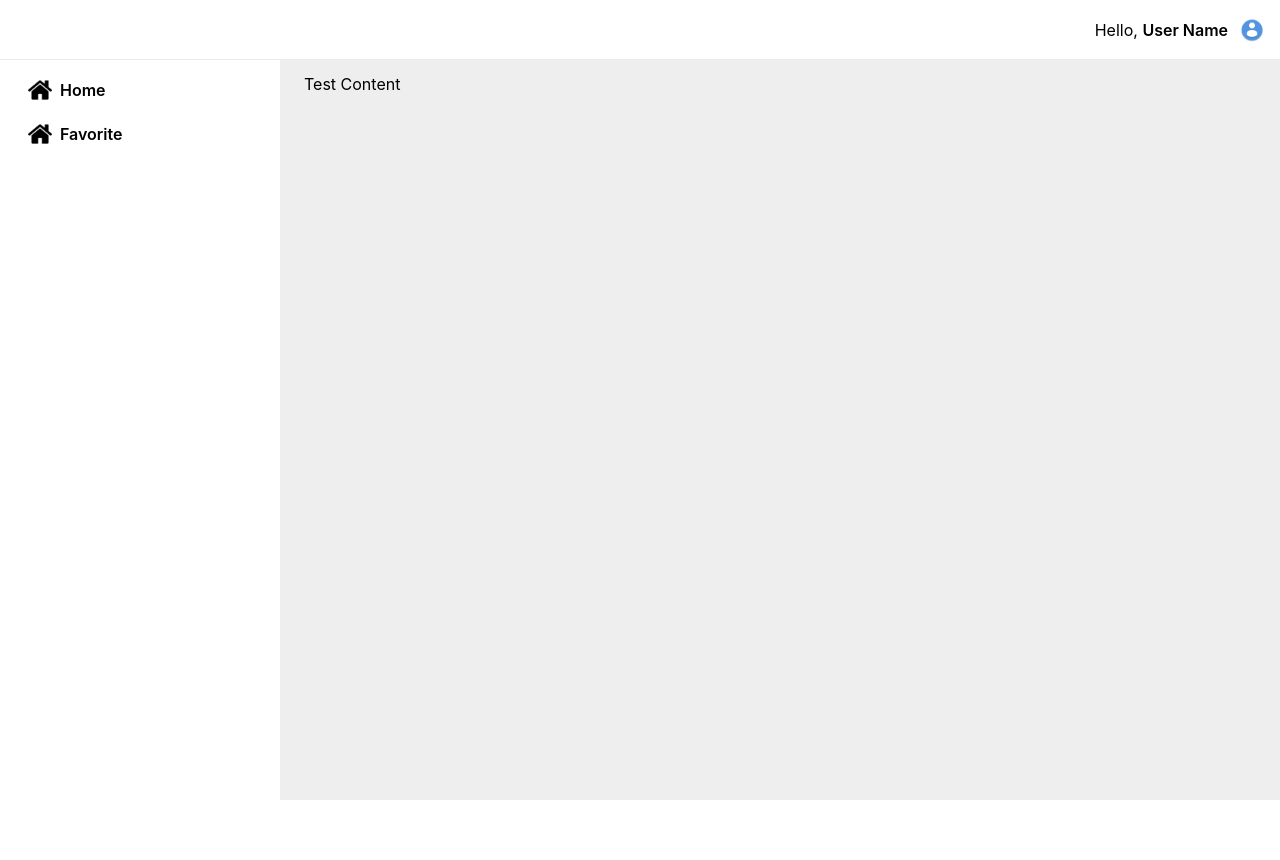
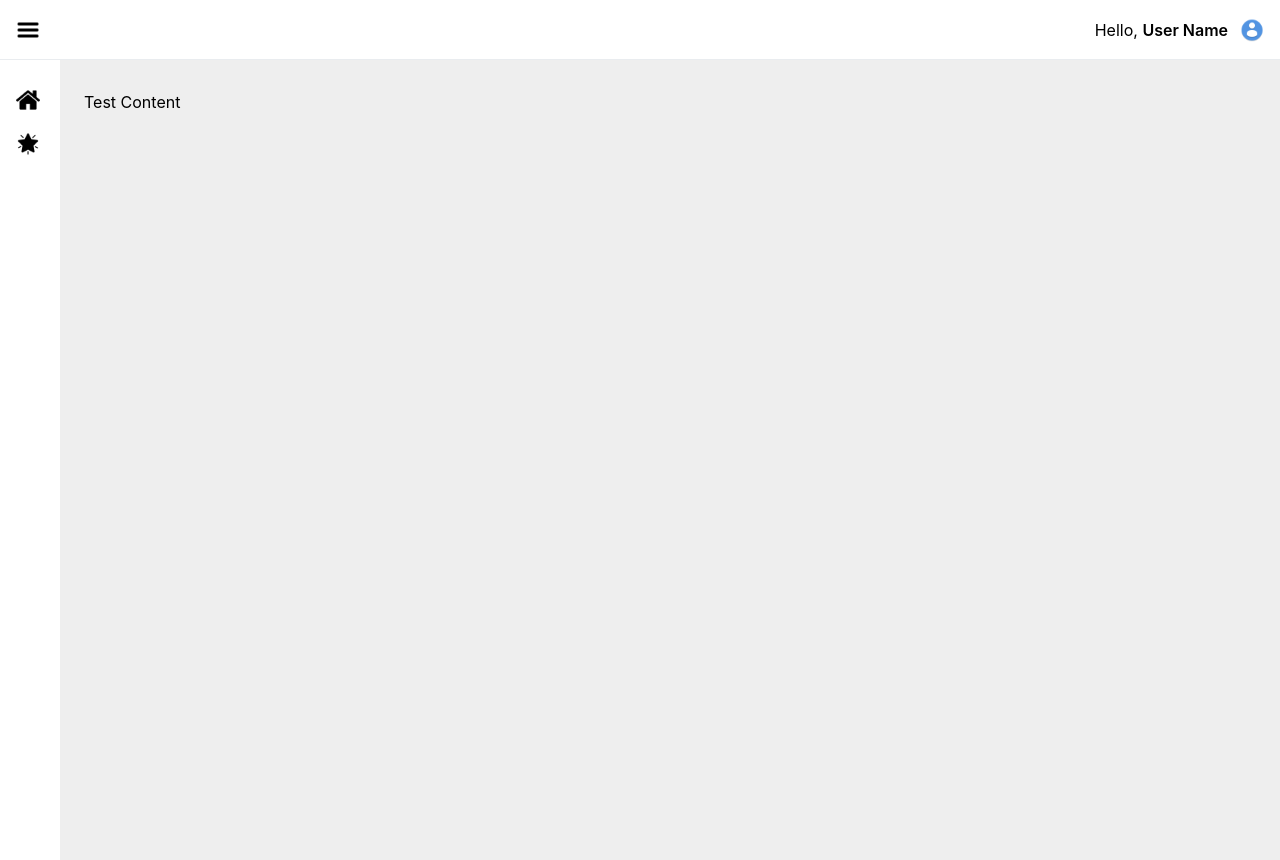
Before and after one commit to khainan/MOVIES-APP, a Next.js app: page / in a window 1280 px wide. Before the commit the page ends 800 px from the top, so only its background shows below. Built offline with nearby package versions, Linux system fonts and the light colour scheme; no server answers.

Commit message:
chore: enhance layout to support open and close sidebar

```diff
--- a/pages/index.tsx
+++ b/pages/index.tsx
@@ -4,6 +4,7 @@ import Head from 'next/head';
 
 // assets
 import homeIcon from '../public/assets/home-icon.png';
+import starIcon from '../public/assets/star-icon.png';
 
 // components
 import HeaderSidebar from '../src/components/HeaderSidebar';
@@ -31,7 +32,7 @@ const Home: NextPage<IHomeProps> = ({ movies }) => {
       title: 'Home',
     },
     {
-      icon: homeIcon,
+      icon: starIcon,
       key: 'favorite',
       title: 'Favorite',
     },
@@ -52,10 +53,9 @@ const Home: NextPage<IHomeProps> = ({ movies }) => {
         <meta name="description" content="Generated by create next app" />
         <link rel="icon" href="/favicon.ico" />
       </Head>
-      <HeaderSidebar menus={menus} />
-      <div className={styles.content}>
-        Test Content
-      </div>
+      <HeaderSidebar menus={menus}>
+        <div className={styles.content}>Test Content</div>
+      </HeaderSidebar>
     </div>
   );
 };
--- a/src/components/HeaderSidebar/HeaderSidebar.module.scss
+++ b/src/components/HeaderSidebar/HeaderSidebar.module.scss
@@ -1,3 +1,8 @@
+.dashboard-header-container {
+  display: flex;
+  min-height: 100vh;
+}
+
 .dashboard-header {
   padding: 12px 16px;
   display: flex;
@@ -18,8 +23,8 @@
     cursor: pointer;
 
     .hamburger-icon {
-      width: 0px;
-      height: 0px;
+      width: 24px;
+      height: 24px;
 
       &:hover {
         opacity: 0.6;
@@ -51,20 +56,28 @@
 }
 
 .dashboard-sidebar {
-  min-height: calc(100vh - 64px);
-  width: 280px;
   background-color: #fff;
   padding: 24px 0;
   transition: 0.3s;
-  position: fixed;
-  z-index: 8;
+
+  &-open {
+    width: 200px;
+    padding: 24px 0;
+
+    .dashboard-sidebar-menu p {
+      font-size: 16px;
+      font-weight: 600;
+      margin-left: 8px;
+    }
+  }
 
   &-menu {
     width: 100%;
+    min-width: 60px;
     display: flex;
     align-items: center;
     height: 32px;
-    padding-left: 24px;
+    padding-left: 12px;
     border-left: 4px solid #fff;
     cursor: pointer;
     font-weight: 600;
@@ -81,9 +94,7 @@
     }
 
     > p {
-      font-size: 16px;
-      font-weight: 600;
-      margin-left: 8px;
+      font-size: 0px;
     }
   }
 }
@@ -100,10 +111,16 @@
   .dashboard-sidebar {
     opacity: 0;
     width: 0px;
+    position: fixed;
+    background: white;
+    min-height: 100vh;
 
     &-open {
       opacity: 1;
-      width: 280px;
+      width: 130px;
+      position: fixed;
+      background: white;
+      min-height: 100vh;
     }
   }
 }
--- a/src/components/HeaderSidebar/index.tsx
+++ b/src/components/HeaderSidebar/index.tsx
@@ -16,6 +16,7 @@ type Menu = {
 };
 interface IHeaderSidebarProps {
   menus: Menu[];
+  children: any;
 }
 
 const HeaderSidebar = (props: IHeaderSidebarProps) => {
@@ -42,6 +43,7 @@ const HeaderSidebar = (props: IHeaderSidebarProps) => {
   });
 
   return (
+    <div className={styles['dashboard-header-container']}>
       <div className={styles['dashboard-header-sidebar']} ref={ref}>
         <div className={styles['dashboard-header']}>
           <div className={styles['dashboard-header-logo']}>
@@ -59,7 +61,9 @@ const HeaderSidebar = (props: IHeaderSidebarProps) => {
         </div>
         <div
           className={
-          open ? styles['dashboard-sidebar open'] : styles['dashboard-sidebar']
+            open
+              ? styles['dashboard-sidebar-open']
+              : styles['dashboard-sidebar']
           }
         >
           {(menus || []).map((menu: Menu, index: number) => (
@@ -70,6 +74,8 @@ const HeaderSidebar = (props: IHeaderSidebarProps) => {
           ))}
         </div>
       </div>
+      {props.children}
+    </div>
   );
 };
 
--- a/styles/Home.module.scss
+++ b/styles/Home.module.scss
@@ -2,18 +2,15 @@
   width: 100%;
   min-width: 300px;
   min-height: 100vh;
-  padding-top: 50px;
-  display: flex;
-  flex-direction: row;
+  padding-top: 60px;
 }
 
 .content {
   width: 100%;
   background-color: #eee;
-  padding: 24px;
+  padding: 32px 24px;
   overflow: hidden;
   overflow-x: auto;
-  margin-left: 280px;
 
   &-header,
   &-header-action {
```
Also changed, not shown: public/assets/star-icon.png (added). Lines whose indentation alone changed are shown as unchanged.
